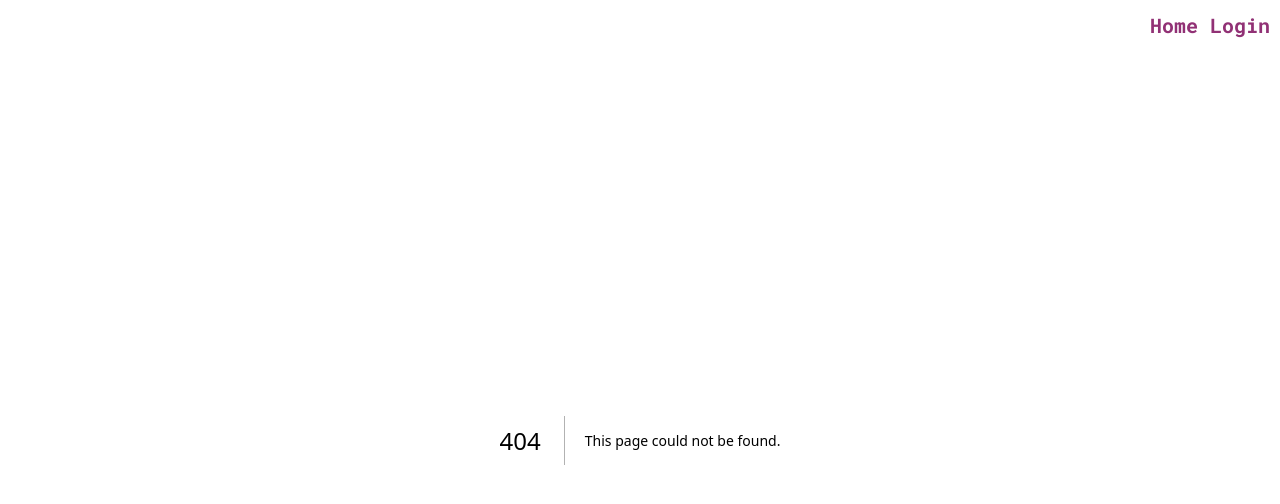
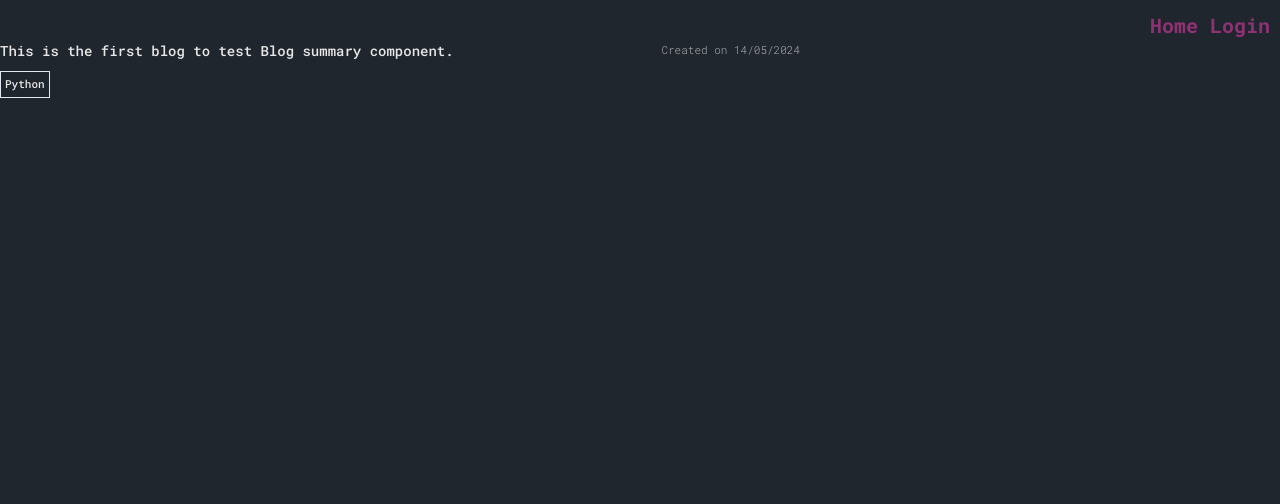
Before and after one commit to lob0codes/lobo-codes-blog, a Next.js app: page /testu in a window 1280 px wide. Before the commit this address had no page. Shown: the top 504 px of the page. Built offline with nearby package versions, Linux system fonts and the light colour scheme.

Commit message:
BlogSummary and Blog tag components have been added.

```diff
--- a/app/globals.css
+++ b/app/globals.css
@@ -87,7 +87,7 @@
   --secondary-color: #e9e8e8;
   --background-color: #20262e;
   --accent-color: #913175;
-  --delete-button-background: #cd5888;
+  --button-background: #cd5888;
   --text-color: #e9e8e8;
 }
 
@@ -113,7 +113,6 @@ html {
 body {
   background-color: var(--background-color);
   min-height: 100vh;
-  /* height: 100%; */
   margin: 0;
 }
 
--- a/app/page.tsx
+++ b/app/page.tsx
@@ -1,11 +1,12 @@
-import Image from "next/image";
 import classes from "@/app/page.module.css";
 import Presentation from "@/components/Presentation";
+import { Separator } from "@/components/ui/separator";
 
 export default function Home() {
   return (
     <main className={classes.main}>
       <Presentation />;
+      <Separator />
     </main>
   );
 }
--- /dev/null
+++ b/app/testu/page.tsx
@@ -0,0 +1,6 @@
+import classes from "@/app/testu/page.module.css";
+import BlogSummary from "@/components/BlogSummary";
+
+export default function BlogSummaryPage() {
+  return <BlogSummary />;
+}
--- /dev/null
+++ b/components/BlogSummary.module.css
@@ -0,0 +1,29 @@
+.blog-summary {
+  display: flex;
+  flex-direction: column;
+  gap: 1rem;
+  font-size: 1.4rem;
+  max-width: 80rem;
+}
+
+.main {
+  display: flex;
+  justify-content: space-between;
+  color: var(--text-color);
+  align-items: center;
+}
+
+.description {
+  font-weight: 400;
+  transition: color 0.4s;
+}
+
+.description:hover {
+  color: var(--accent-color);
+}
+
+.creation-date {
+  font-size: 1.1rem;
+  font-weight: 300;
+  opacity: 0.7;
+}
--- /dev/null
+++ b/components/BlogSummary.tsx
@@ -0,0 +1,18 @@
+import classes from "@/components/BlogSummary.module.css";
+import BlogTag from "./BlogTag";
+
+export default function BlogSummary() {
+  return (
+    <article className={classes["blog-summary"]}>
+      <section className={classes.main}>
+        <p className={classes.description}>
+          This is the first blog to test Blog summary component.
+        </p>
+        <p className={classes["creation-date"]}>Created on 14/05/2024</p>
+      </section>
+      <section className={classes.footer}>
+        <BlogTag title="Python" />
+      </section>
+    </article>
+  );
+}
--- /dev/null
+++ b/components/BlogTag.module.css
@@ -0,0 +1,14 @@
+.tag {
+  border-width: 0.19rem;
+  color: var(--text-color);
+  font-size: 1.1rem;
+  text-align: center;
+  width: fit-content;
+  padding: 0.4rem;
+  transition: all 0.4s;
+}
+
+.tag:hover {
+  color: var(--accent-color);
+  border-color: var(--accent-color);
+}
--- /dev/null
+++ b/components/BlogTag.tsx
@@ -0,0 +1,9 @@
+import classes from "@/components/BlogTag.module.css";
+
+export default function BlogTag({ title }: { title: string }) {
+  return (
+    <article className={classes.tag}>
+      <div className={classes.title}>{title}</div>
+    </article>
+  );
+}
--- a/components/Presentation.module.css
+++ b/components/Presentation.module.css
@@ -1,11 +1,10 @@
 .presentation {
   color: var(--text-color);
-  margin: 10rem auto;
+  margin-top: 10rem;
+  margin-bottom: 10rem;
   display: flex;
   flex-direction: column;
   align-items: center;
-  gap: 1.5rem;
-  text-align: center;
 }
 
 .greetings {
@@ -16,11 +15,12 @@
 .content {
   display: flex;
   flex-direction: column;
-  gap: 1rem;
+  gap: 1.7rem;
+  text-align: center;
 }
 
-.presentation p {
+.description {
   font-size: 1.9rem;
-  max-width: 37ch;
+  max-width: 38ch;
   text-align: left;
 }
--- a/components/Presentation.tsx
+++ b/components/Presentation.tsx
@@ -5,8 +5,8 @@ export default function Presentation() {
     <section className={classes.presentation}>
       <div className={classes.content}>
         <h1 className={classes.greetings}>Welcome to lob0codes&apos; blog</h1>
-        <p>
-          This is a space to show interesting stuff about React, Next.JS and
+        <p className={classes.description}>
+          This is a space to show interesting things about React, Next.JS and
           Python
         </p>
       </div>
--- /dev/null
+++ b/components/ui/separator.tsx
@@ -0,0 +1,31 @@
+"use client"
+
+import * as React from "react"
+import * as SeparatorPrimitive from "@radix-ui/react-separator"
+
+import { cn } from "@/lib/utils"
+
+const Separator = React.forwardRef<
+  React.ElementRef<typeof SeparatorPrimitive.Root>,
+  React.ComponentPropsWithoutRef<typeof SeparatorPrimitive.Root>
+>(
+  (
+    { className, orientation = "horizontal", decorative = true, ...props },
+    ref
+  ) => (
+    <SeparatorPrimitive.Root
+      ref={ref}
+      decorative={decorative}
+      orientation={orientation}
+      className={cn(
+        "shrink-0 bg-border",
+        orientation === "horizontal" ? "h-[1px] w-full" : "h-full w-[1px]",
+        className
+      )}
+      {...props}
+    />
+  )
+)
+Separator.displayName = SeparatorPrimitive.Root.displayName
+
+export { Separator }
--- a/package.json
+++ b/package.json
@@ -9,6 +9,7 @@
     "lint": "next lint"
   },
   "dependencies": {
+    "@radix-ui/react-separator": "^1.0.3",
     "class-variance-authority": "^0.7.0",
     "clsx": "^2.1.0",
     "lucide-react": "^0.363.0",
```
Also changed, not shown: app/testu/page.module.css (added), 1 other file (tests, documents, lock files or other folders).
